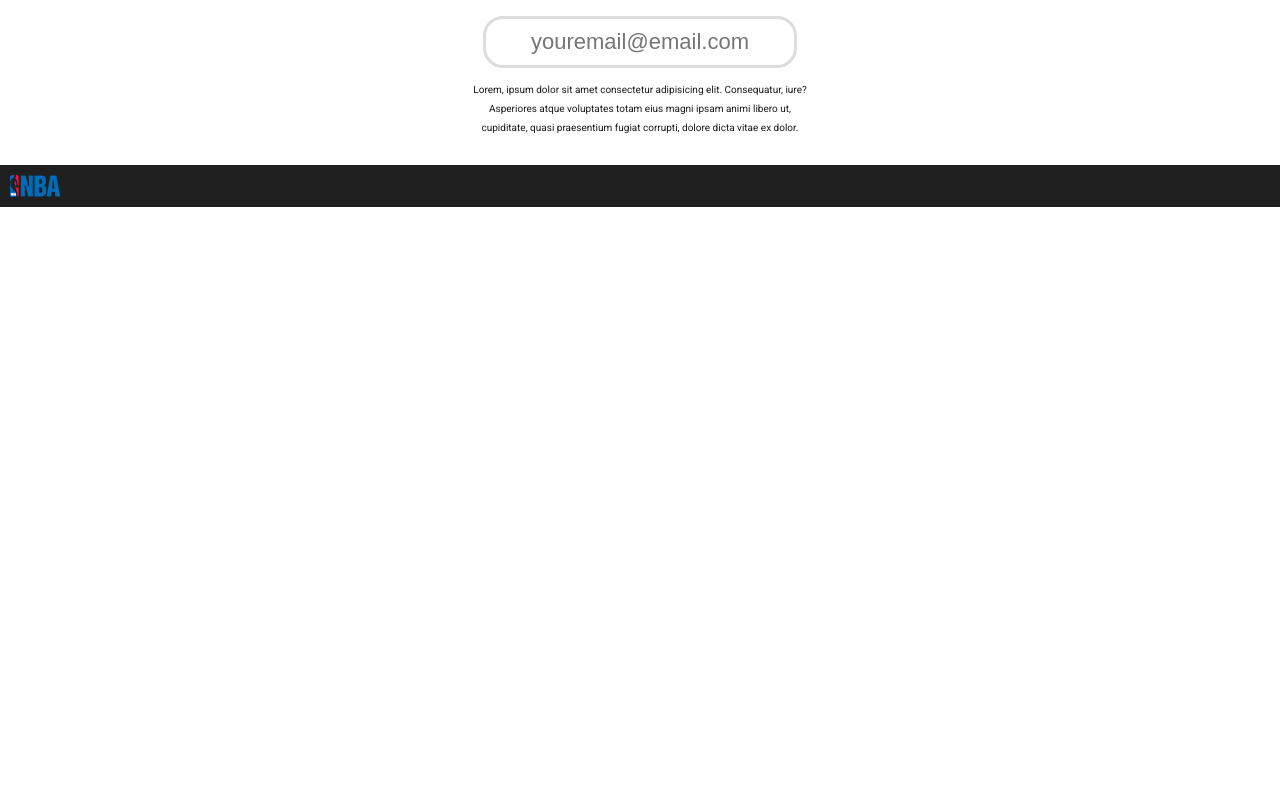
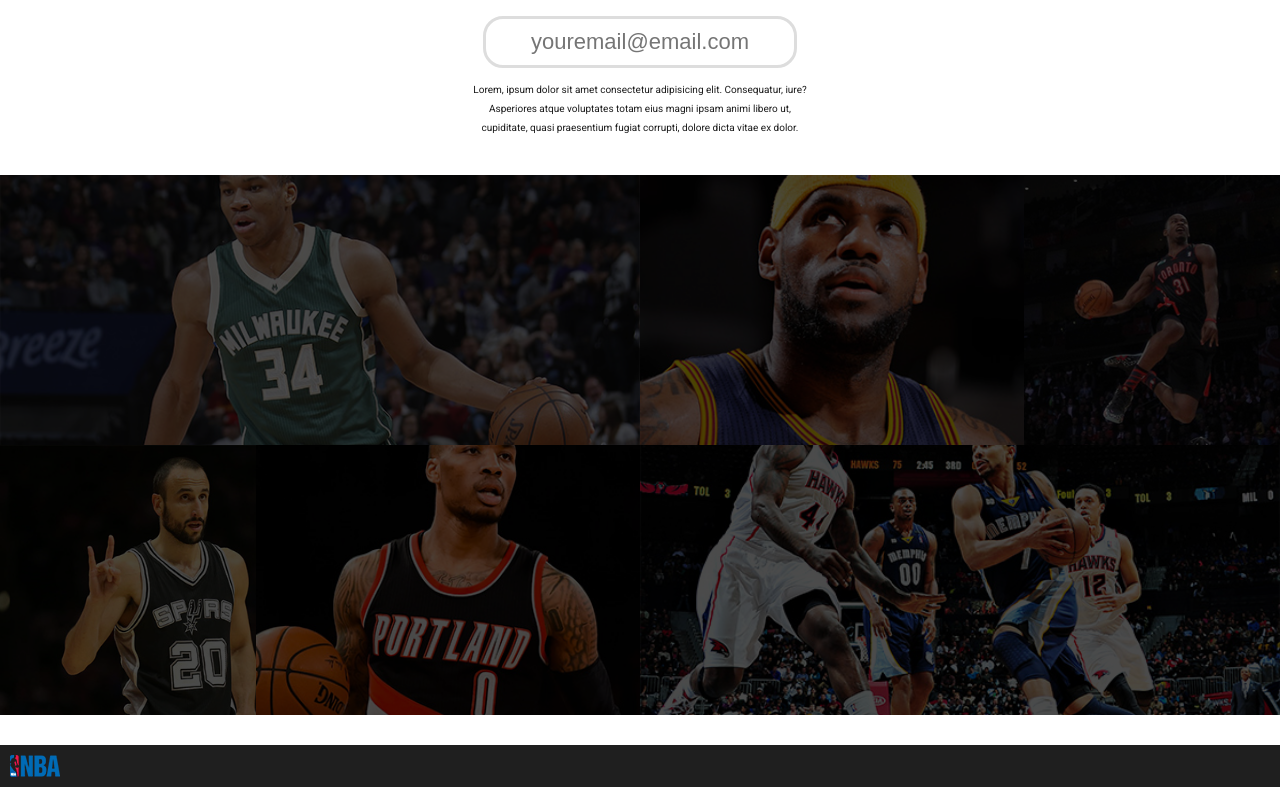
Before and after one commit to kevinqiyefa/nba-highlights, a React (Create React App) app: page / in a window 1280 px wide. Shown: the part 820-1607 px from the top of the page. Before the commit the page ends 1027 px from the top, so only its background shows below. Built offline with nearby package versions, Linux system fonts and the light colour scheme; data requests are answered from the project's data file.

Commit message:
completed the Blocks feature

```diff
--- a/public/css/style.css
+++ b/public/css/style.css
@@ -148,3 +148,68 @@
 .subscribe_panel .success.show {
   display: block;
 }
+
+/*===================================
+            BLOCKS
+===================================*/
+
+.home_blocks {
+  display: flex;
+  flex-direction: row;
+  flex-wrap: wrap;
+  margin-top: 40px;
+}
+
+.home_blocks .item {
+  flex-grow: 1;
+  position: relative;
+  height: 270px;
+  overflow: hidden;
+}
+
+.home_blocks .item.lg {
+  width: 50%;
+}
+
+.home_blocks .item.md {
+  width: 30%;
+}
+
+.home_blocks .item.sm {
+  width: 20%;
+}
+
+.home_blocks .item .image {
+  height: 270px;
+  background-size: cover !important;
+  background-position: center center !important;
+}
+
+.home_blocks .item .title {
+  background: black;
+  padding: 10px;
+  transition: all 500ms ease-in-out;
+}
+
+.home_blocks .item:hover .title {
+  transform: translate(0px, -39px);
+  transition: all 500ms ease-in-out;
+}
+
+.home_blocks .item .title a {
+  color: #fff;
+}
+
+.home_blocks .item .veil {
+  background: #000000;
+  opacity: 0.7 !important;
+  height: 100%;
+  width: 100%;
+  top: 0;
+  position: absolute;
+  transition: all 500ms ease-in-out;
+}
+.home_blocks .item:hover .veil {
+  opacity: 0 !important;
+  transition: all 500ms ease-in-out;
+}
--- /dev/null
+++ b/src/components/Blocks.js
@@ -0,0 +1,34 @@
+import React from 'react';
+import { Link } from 'react-router-dom';
+import Reveal from 'react-reveal/Reveal';
+
+const generateBlocks = ({ blocks }) => {
+  if (blocks) {
+    return blocks.map(item => (
+      <div key={item.id} className={`item ${item.type}`}>
+        <Reveal
+          effect="fadeInUp"
+          delay={item.type === 'lg' ? 200 : item.type === 'md' ? 500 : 800}
+        >
+          <div className="veil" />
+          <div
+            className="image"
+            style={{
+              background: `url(/images/blocks/${item.image}) no-repeat`
+            }}
+          />
+          <div className="title">
+            <Link to={item.link}>{item.title}</Link>
+          </div>
+        </Reveal>
+        \
+      </div>
+    ));
+  }
+};
+
+const Blocks = props => {
+  return <div className="home_blocks">{generateBlocks(props)}</div>;
+};
+
+export default Blocks;
--- a/src/components/Home.js
+++ b/src/components/Home.js
@@ -1,6 +1,7 @@
 import React, { Component } from 'react';
 import Featured from './Featured';
 import Subscriptions from './Subscriptions';
+import Blocks from './Blocks';
 
 const URL_HOME = 'http://localhost:3004/home';
 
@@ -23,6 +24,7 @@
       <div>
         <Featured slides={this.state.home.slider} />
         <Subscriptions />
+        <Blocks blocks={this.state.home.blocks} />
       </div>
     );
   }
```
Also changed, not shown: 1 other file (tests, documents, lock files or other folders).
